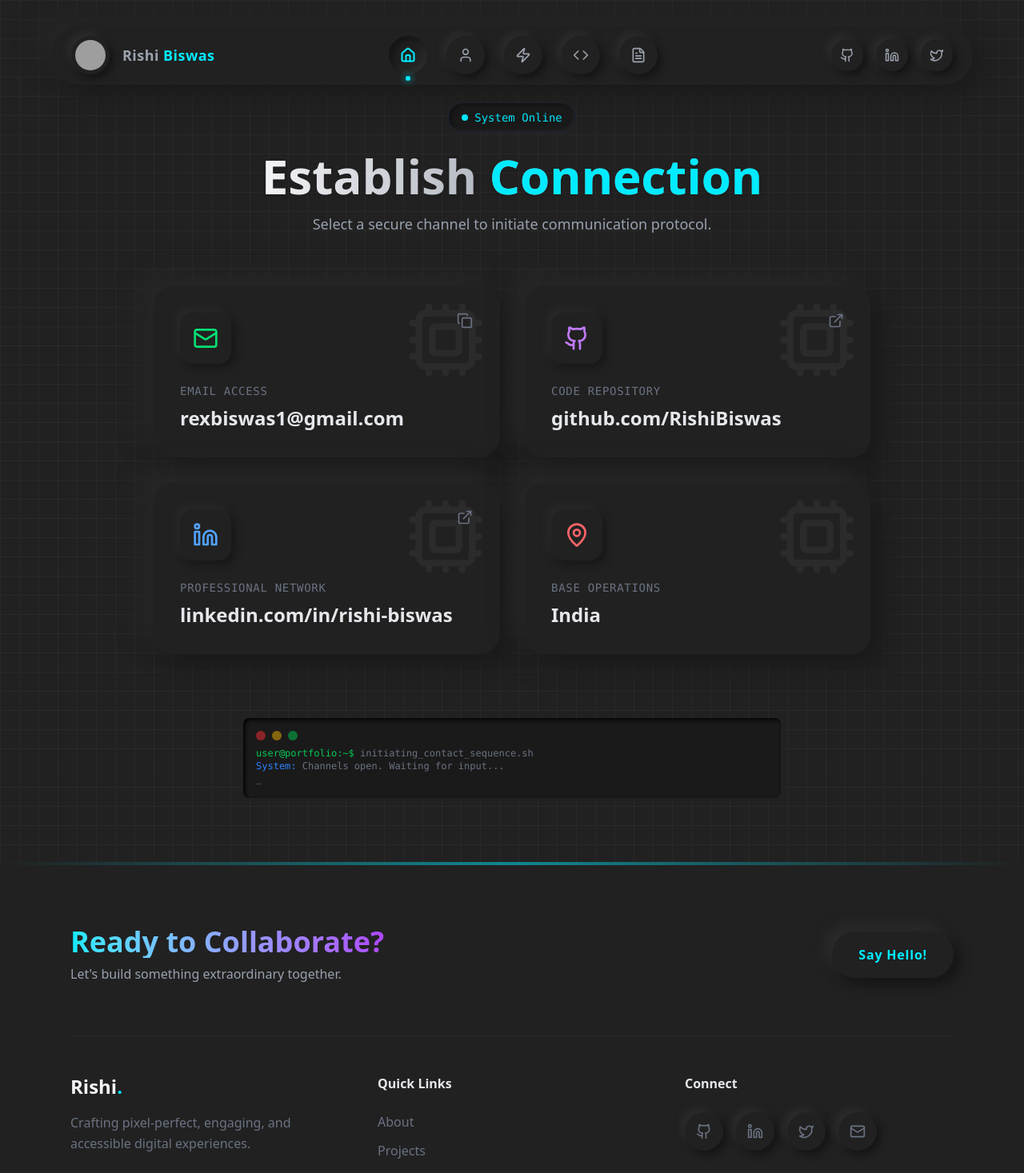
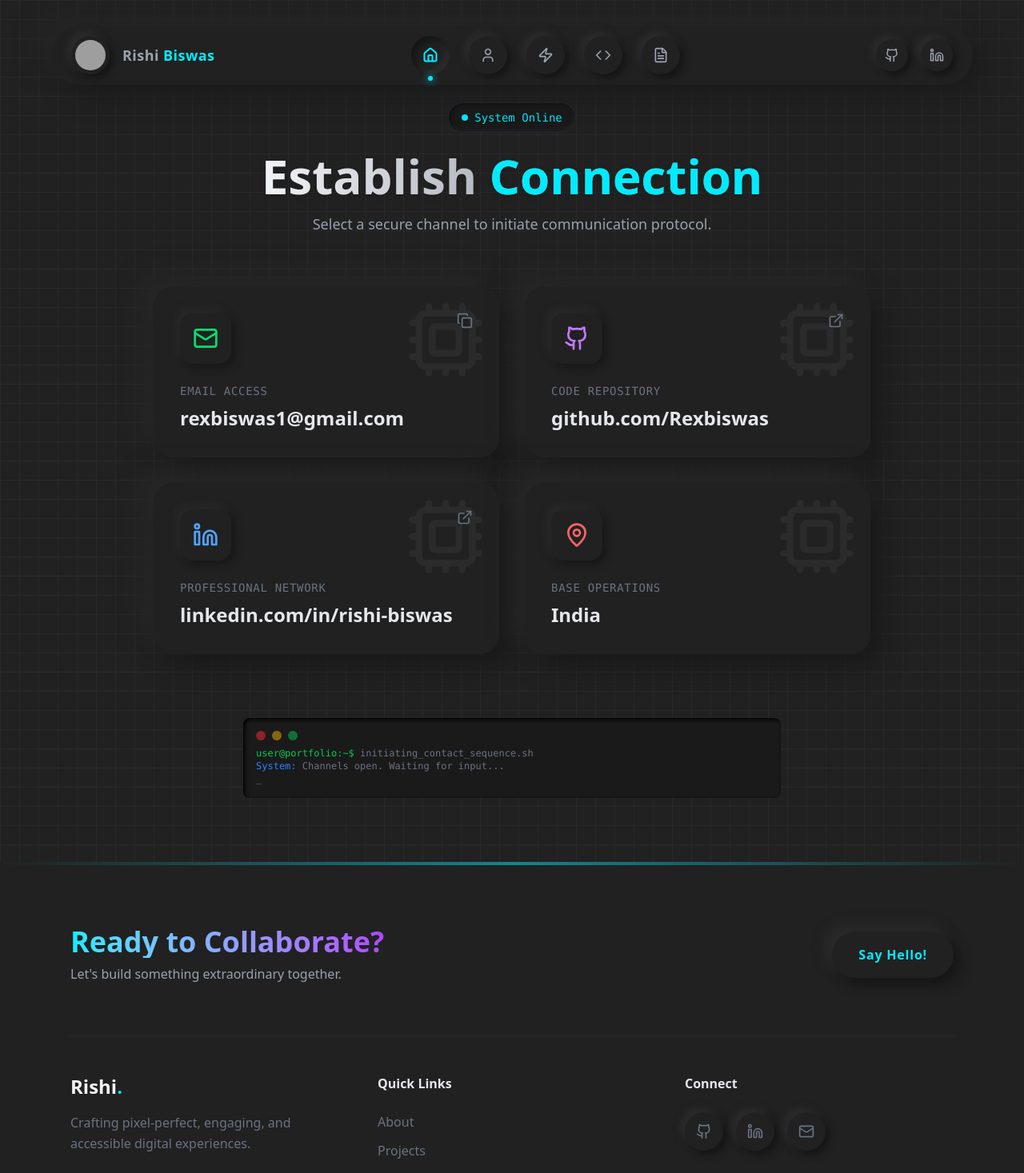
Before and after one commit to Rexbiswas/portfolio5500, a React (Vite) app: page /contact in a window 1280 px wide. Shown: the top 1467 px of the page at 80% size. Built offline with nearby package versions, Linux system fonts and the light colour scheme; grey boxes are pictures that could not be loaded.

Commit message:
few changes of ui

```diff
--- a/src/components/Footer.jsx
+++ b/src/components/Footer.jsx
@@ -12,10 +12,9 @@ const Footer = () => {
     };
 
     const socialLinks = [
-        { icon: Github, url: 'https://github.com' },
-        { icon: Linkedin, url: 'https://linkedin.com' },
-        { icon: Twitter, url: 'https://twitter.com' },
-        { icon: Mail, url: 'mailto:contact@rishibiswas.com' }, // Placeholder email
+        { icon: Github, url: 'https://github.com/Rexbiswas' },
+        { icon: Linkedin, url: 'https://www.linkedin.com/in/rishi-biswas-0474a6258/' },
+        { icon: Mail, url: 'mailto:contact@rexbiswas1@gmail.com' }, // Placeholder email
     ];
 
     return (
--- a/src/components/Navbar.jsx
+++ b/src/components/Navbar.jsx
@@ -31,9 +31,8 @@ const Navbar = () => {
     ];
 
     const socialItems = [
-        { name: 'Github', icon: Github, url: 'https://github.com' },
-        { name: 'LinkedIn', icon: Linkedin, url: 'https://linkedin.com' },
-        { name: 'Twitter', icon: Twitter, url: 'https://twitter.com' },
+        { name: 'Github', icon: Github, url: 'https://github.com/Rexbiswas' },
+        { name: 'LinkedIn', icon: Linkedin, url: 'https://www.linkedin.com/in/rishi-biswas-0474a6258/' },
     ];
 
     return (
--- a/src/pages/Contact.jsx
+++ b/src/pages/Contact.jsx
@@ -28,9 +28,9 @@ const Contact = () => {
         {
             id: "github",
             title: "Code Repository",
-            value: "github.com/RishiBiswas",
+            value: "github.com/Rexbiswas",
             icon: Github,
-            link: "https://github.com/RishiBiswas",
+            link: "https://github.com/Rexbiswas",
             secondaryIcon: ExternalLink,
             color: "text-purple-400",
             delay: 0.3
@@ -40,7 +40,7 @@ const Contact = () => {
             title: "Professional Network",
             value: "linkedin.com/in/rishi-biswas",
             icon: Linkedin,
-            link: "https://linkedin.com/in/rishi-biswas",
+            link: "https://www.linkedin.com/in/rishi-biswas-0474a6258/",
             secondaryIcon: ExternalLink,
             color: "text-blue-400",
             delay: 0.4
```
